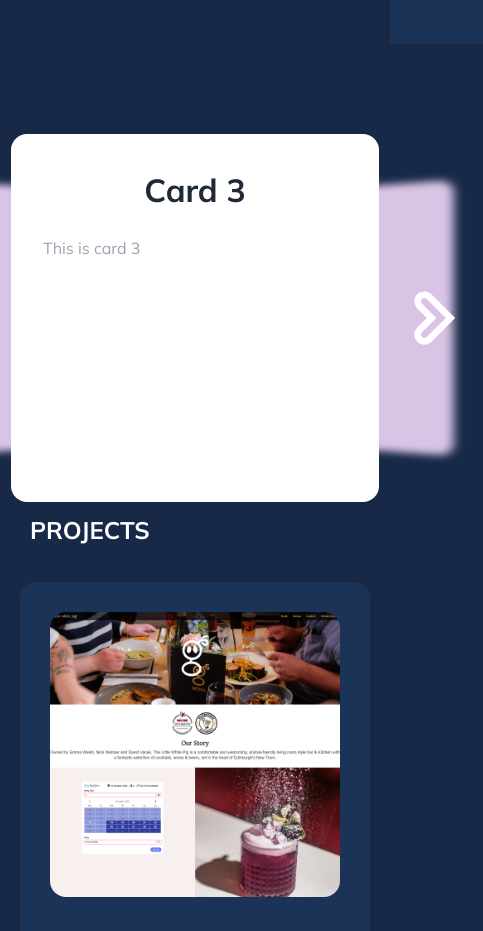
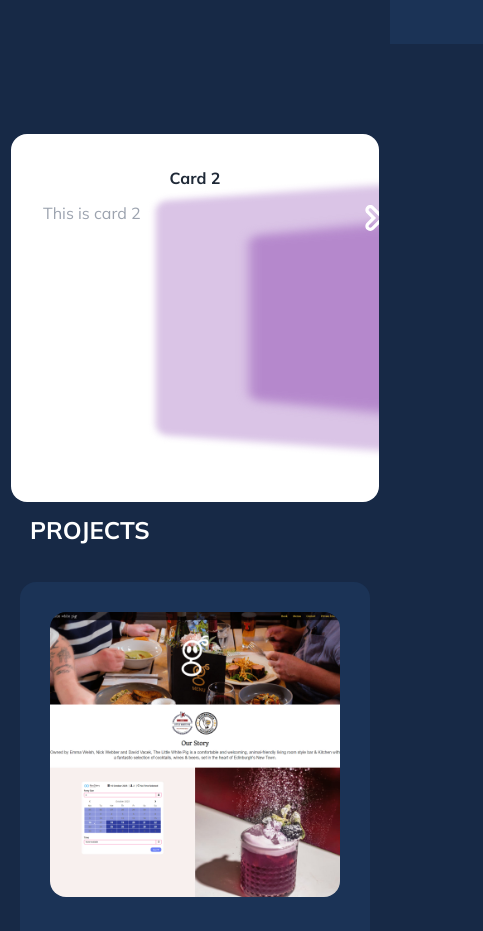
Before and after one commit to gkinghorn3/portfolio-2.0, a React (Vite) app: page / in a window 390 px wide. Shown: the part 800-1731 px from the top of the page, 483 px wide, since content can reach past the window. Built offline with nearby package versions, Linux system fonts and the light colour scheme.

Commit message:
carousel responsiveness

```diff
--- a/src/App.jsx
+++ b/src/App.jsx
@@ -14,7 +14,6 @@ import "./App.scss";
 
 const CARDS = 10;
 
-
 function App() {
   const [open, setOpen] = useState(false);
   return (
@@ -26,12 +25,15 @@ function App() {
       </div>
 
       <Header />
+
         <Carousel>
           <Card title="Card 1" content="This is card 1" />
           <Card title="Card 2" content="This is card 2" />
           <Card title="Card 3" content="This is card 3" />
           <Card title="Card 4" content="This is card 4" />
         </Carousel>
+
+
       <ProjectList />
       <ContactForm />
     </div>
--- a/src/App.scss
+++ b/src/App.scss
@@ -13,3 +13,10 @@ $secondary-bg: #1B3356;
 .side-drawer {
   overflow-x: hidden;
 }
+
+.carousel-container {
+  @media (max-width: 768px) {
+    width:100%;
+    padding: 0 1rem;
+  }
+}
--- a/src/components/Carousel/Carousel.component.jsx
+++ b/src/components/Carousel/Carousel.component.jsx
@@ -1,33 +1,75 @@
-import React, {useState} from "react";
+
+import React, { useState } from "react";
 import { TiChevronLeftOutline, TiChevronRightOutline } from 'react-icons/ti';
 
 import './Carousel.styles.scss';
 
 const MAX_VISIBILITY = 3;
 
-const Carousel = ({children}) => {
-    const [active, setActive] = useState(2);
+const Carousel = ({ children }) => {
+  const [active, setActive] = useState(1);
   const count = React.Children.count(children);
+  const [touchStart, setTouchStart] = useState(null);
+
+  const handleTouchStart = (e) => {
+    setTouchStart(e.touches[0].clientX);
+  };
+
+  const handleTouchEnd = (e) => {
+    const touchEnd = e.changedTouches[0].clientX;
+    const diff = touchStart - touchEnd;
+
+    if (diff > 0 && active < count - 1) {
+      setActive(active + 1);
+    } else if (diff < 0 && active > 0) {
+      setActive(active - 1);
+    }
+
+    setTouchStart(null);
+  };
 
   return (
-      <div className='carousel'>
-        {active > 0 && <button className='nav left' onClick={() => setActive(i => i - 1)}><TiChevronLeftOutline/></button>}
+    <div
+      className="carousel"
+      onTouchStart={handleTouchStart}
+      onTouchEnd={handleTouchEnd}
+    >
+      {active > 0 && (
+        <button
+          className="nav left"
+          onClick={() => setActive((i) => i - 1)}
+        >
+          <TiChevronLeftOutline />
+        </button>
+      )}
       {React.Children.map(children, (child, i) => (
-          <div className='card-container' style={{
-              '--active': i === active ? 1 : 0,
-              '--offset': (active - i) / 3,
-              '--direction': Math.sign(active - i),
-              '--abs-offset': Math.abs(active - i) / 3,
-              'pointer-events': active === i ? 'auto' : 'none',
-              'opacity': Math.abs(active - i) >= MAX_VISIBILITY ? '0' : '1',
-              'display': Math.abs(active - i) > MAX_VISIBILITY ? 'none' : 'block',
-            }}>
+        <div
+          className="card-container"
+          style={{
+            "--active": i === active ? 1 : 0,
+            "--offset": (active - i) / 3,
+            "--direction": Math.sign(active - i),
+            "--abs-offset": Math.abs(active - i) / 3,
+            "pointer-events": active === i ? "auto" : "none",
+            opacity:
+              Math.abs(active - i) >= MAX_VISIBILITY ? "0" : "1",
+            display:
+              Math.abs(active - i) > MAX_VISIBILITY ? "none" : "block",
+          }}
+        >
           {child}
         </div>
       ))}
-        {active < count - 1 && <button className='nav right' onClick={() => setActive(i => i + 1)}><TiChevronRightOutline/></button>}
+      {active < count - 1 && (
+        <button
+          className="nav right"
+          onClick={() => setActive((i) => i + 1)}
+        >
+          <TiChevronRightOutline />
+        </button>
+      )}
     </div>
   );
 };
 
-  export default Carousel
+export default Carousel;
--- a/src/components/Carousel/Carousel.styles.scss
+++ b/src/components/Carousel/Carousel.styles.scss
@@ -1,19 +1,10 @@
+
+
 $color-purple: #8B5CF6;
 $color-pink: #EC4899;
 $color-gray: #9CA3AF;
 $color-black: #1F2937;
 $card-size: 23rem;
-
-// body {
-//   width: 100vw;
-//   height: 100vh;
-//   display: flex;
-//   align-items: center;
-//   justify-content: center;
-//   overflow: hidden;
-//   background-image: linear-gradient(45deg, $color-purple, $color-pink);
-//   font-family: 'Montserrat', sans-serif;
-// }
 
 * {
   box-sizing: border-box;
@@ -21,6 +12,7 @@ $card-size: 23rem;
 
 .carousel {
   position: relative;
+  overflow-x: hidden;
   width: $card-size;
   height: $card-size;
   perspective: 500px;
@@ -50,40 +42,48 @@ $card-size: 23rem;
   text-align: justify;
   transition: all 0.3s ease-out;
 
+
     h2 {
       text-align: center;
-    font-size: 2rem;
+      font-size: calc(1.5rem + ((100vw - 320px) / (1024 - 320)) * (2.5 - 1.5));
       font-weight: bold;
-    margin: 0 0 0.7em;
+      margin: calc(0.5em + ((100vw - 320px) / (1024 - 320)) * (1 - .5)) calc(0 + ((100vw - 320px) / (1024 - 320)) * (1 - .5)) calc(0.7em + ((100vw - 320px) / (1024 - 320)) * (1 - .7));
       color: $color-black;
     }
 
     p, h2 {
-    transition: all 0.3s ease-out;
+      transition: all .3s ease-out;
       opacity: var(--active);
+      font-size: calc(1rem + ((100vw - 320px) / (1024 - 320)) * (1.25 - .75));
+      margin-bottom: calc(.7em + ((100vw - 320px) / (1024 - 320)) * (.5 - .7));
     }
+
 }
 
 .nav {
-  color: white;
-  font-size: 5rem;
-  position: absolute;
-  display: flex;
-  align-items: center;
-  justify-content: center;
-  top: 50%;
-  z-index: 2;
-  cursor: pointer;
-  user-select: none;
-  background: unset;
-  border: unset;
+    color:white;
+    font-size:min(10vw,5rem);
+    position:absolute;
+    display:flex;
+    align-items:center;
+    justify-content:center;
+    top:min(50%,10vh);
+    z-index:2;
+    cursor:pointer;
+    user-select:none;
+    background:none!important;
+    border:none!important;
+
 
     &.left {
-    transform: translateX(-100%) translatey(-50%);
+        transform:
+            translateX(-100%) translateY(-50%);
+        left:min(10%,10vw);
         }
 
     &.right {
-    right: 0;
-    transform: translateX(100%) translatey(-50%);
+        right:min(10%,10vw);
+        transform:
+            translateX(100%) translateY(-50%);
         }
 }
```
Lines whose indentation alone changed are shown as unchanged.
